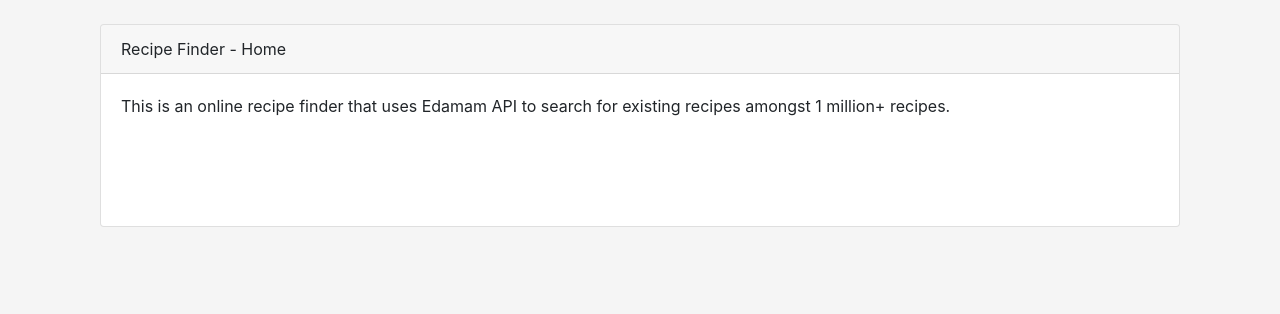
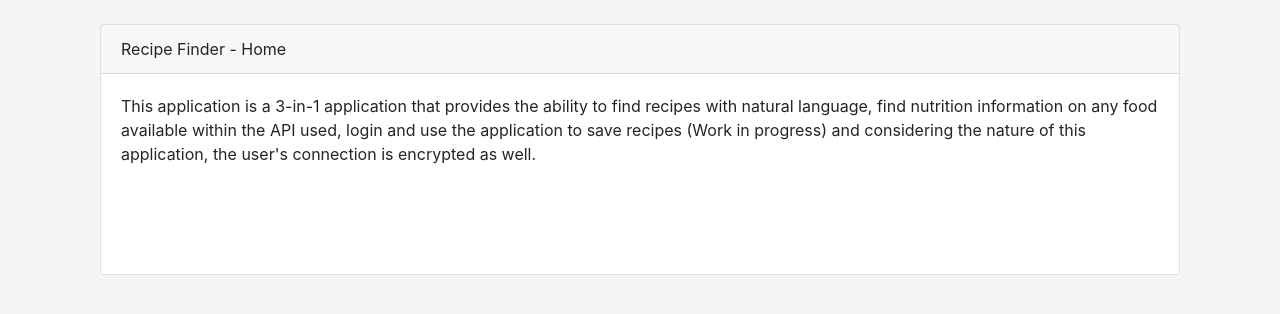
Before and after one commit to Sohaib-Mohiuddin/recipe_app, a Django app: template recipe_search/templates/recipe_search/home.html in a window 1280 px wide. Shown: the part 56-370 px from the top of the page. Run offline with Django 3.2, Linux system fonts and the light colour scheme; the template is opened without the code that fills it, so the values that code supplies are empty; some libraries are stand-ins or nearby versions.

```diff
--- a/recipe_search/templates/recipe_search/home.html
+++ b/recipe_search/templates/recipe_search/home.html
@@ -5,7 +5,7 @@
 	<div class="card card-register mx-auto mt-2">
 		<div class="card-header">Recipe Finder - Home</div>
 		<div class="card-body">
-			<p>This is an online recipe finder that uses Edamam API to search for existing recipes amongst 1 million+ recipes.</p>
+			<p>This application is a 3-in-1 application that provides the ability to find recipes with natural language, find nutrition information on any food available within the API used, login and use the application to save recipes (Work in progress) and considering the nature of this application, the user's connection is encrypted as well. </p>
 
 			<br><br><br>
 
```
